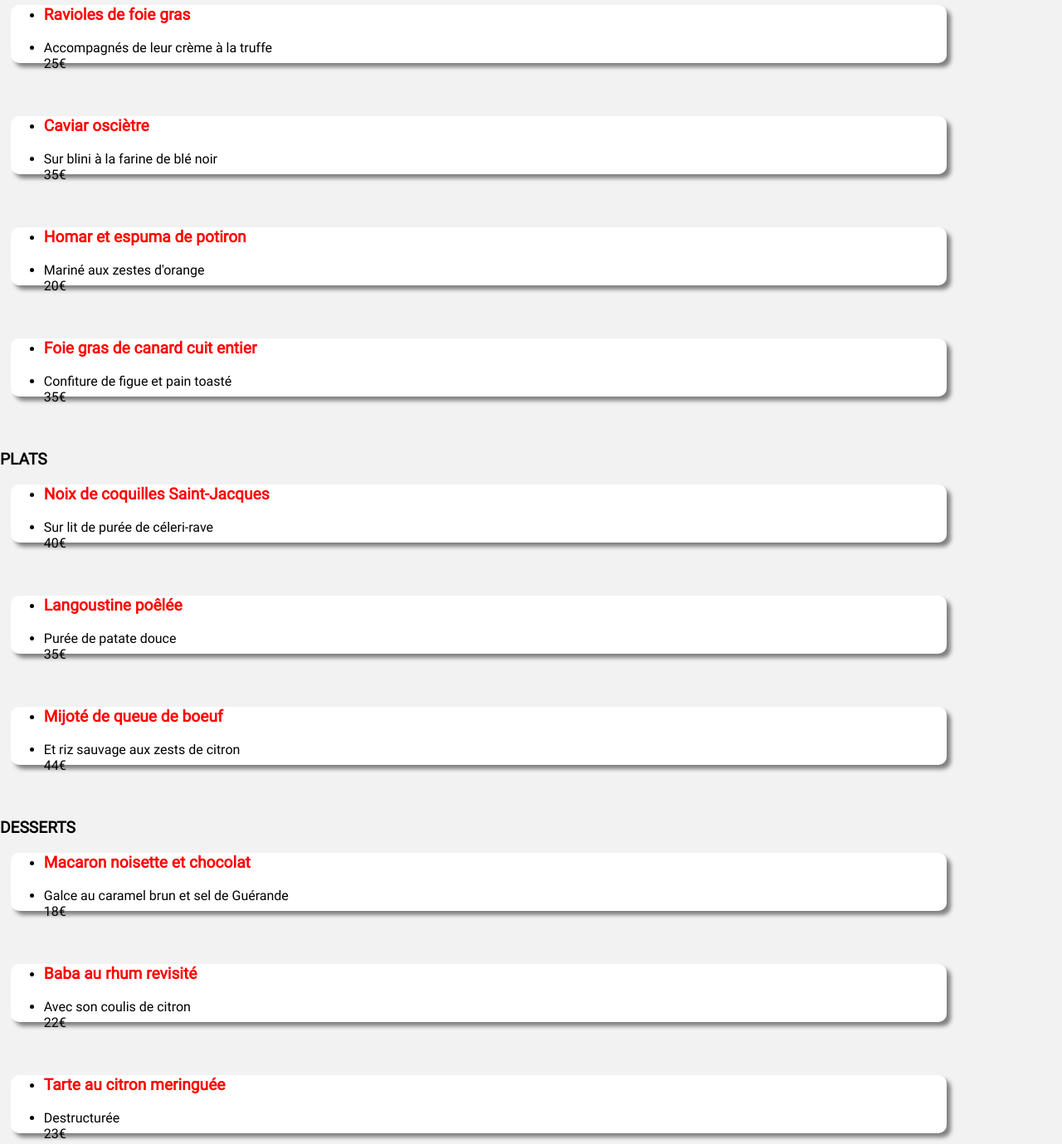
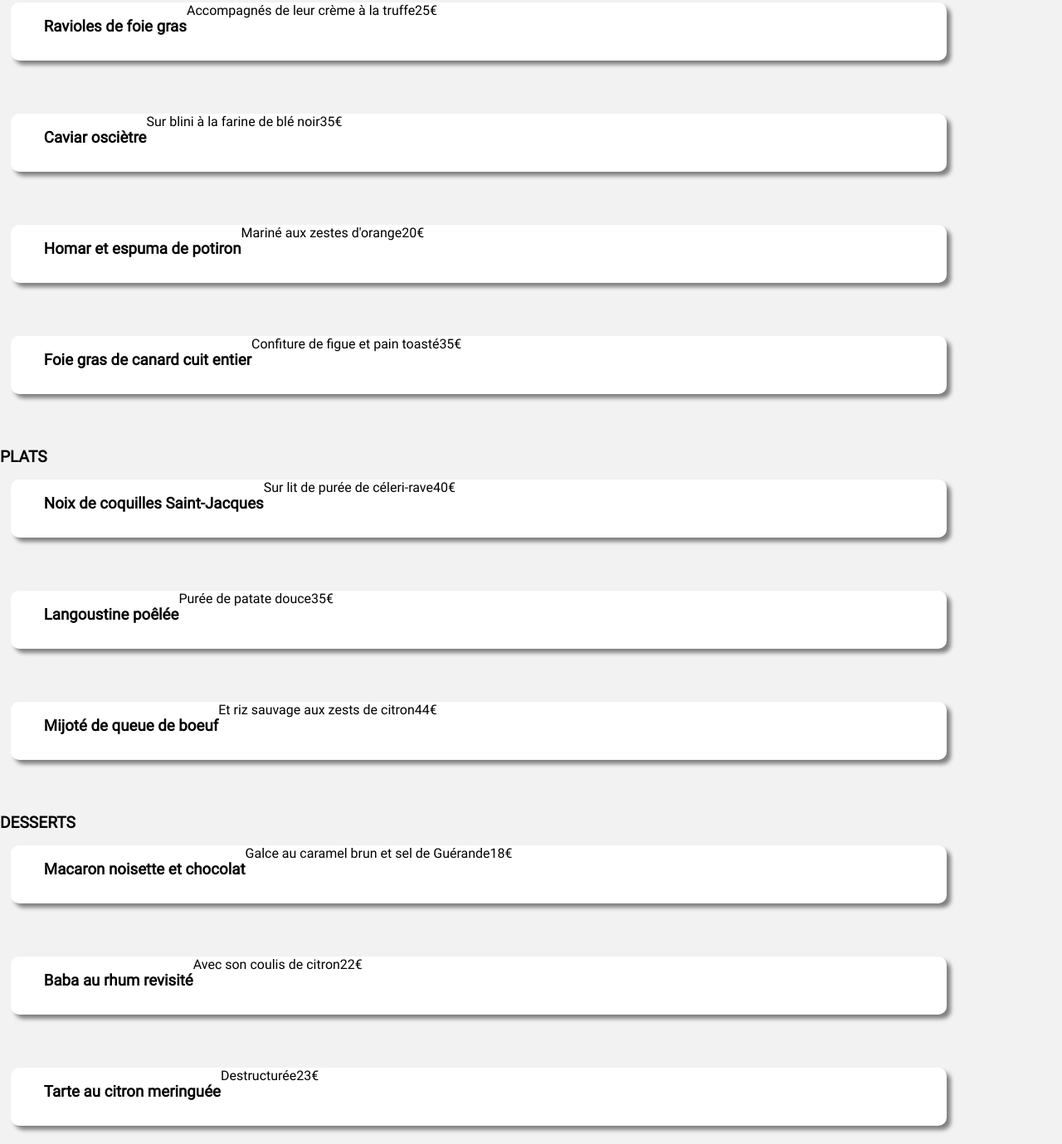
Before and after one commit to Masha95/P3Sass, a website: page noteenchantee.html in a window 1280 px wide. Shown: the part 1422-2801 px from the top of the page at 83% size. Drawn offline with Linux system fonts and the light colour scheme; files that its build step writes are made by us from their sources; files whose address does not match are found by name.

Commit message:
Clean Version

```diff
--- a/noteenchantee.html
+++ b/noteenchantee.html
@@ -2,11 +2,12 @@
 <html lang="fr">
 
     <head>
-        <meta charset="utf-8" />
+        <meta charset="utf-8">
         <meta name="viewport" content="width=device-width, initial-scale=1">
-        <link rel="stylesheet" type="text/css" href="/Users/mariepichon/Documents/Projets_OC/Travail/P3_Marie_Pichon/Maintainable-CSS-with-SASS-pt04ch02_start/public/css/style.css" />
-        <link rel="stylesheet" type="text/css" href="css/style.css" />
+        <link rel="stylesheet" type="text/css" href="/Users/mariepichon/Documents/Projets_OC/Travail/P3_Marie_Pichon/Maintainable-CSS-with-SASS-pt04ch02_start/public/css/style.css">
+        <link rel="stylesheet" type="text/css" href="css/style.css">
         <script src="https://kit.fontawesome.com/7ab0d1d58b.js" crossorigin="anonymous"></script>
+        <title>La note enchantée</title>
     </head>
 
 <body>
@@ -26,63 +27,63 @@
         <ul>
             <li><h3>Ravioles de foie gras</h3></li>
             <li>Accompagnés de leur crème à la truffe</li>
-            <div class="price">25€</div>
+            <li class="price">25€</li>
         </ul>
 
         <ul>
             <li><h3>Caviar osciètre</h3></li>
             <li>Sur blini à la farine de blé noir</li>
-            <div class="price">35€</div>
+            <li class="price">35€</li>
         </ul>
 
         <ul>
-            <li><h3>Homar et espuma de potiron<h3></li>
+            <li><h3>Homar et espuma de potiron</h3></li>
             <li>Mariné aux zestes d'orange</li>
-            <div class="price">20€</div>
+            <li class="price">20€</li>
         </ul>
 
         <ul>
-            <li><h3>Foie gras de canard cuit entier<h3></li>
+            <li><h3>Foie gras de canard cuit entier</h3></li>
             <li>Confiture de figue et pain toasté</li>
-            <div class="price">35€</div>
+            <li class="price">35€</li>
         </ul>
 
             <h2>PLATS</h2>
         <ul>
-            <li><h3>Noix de coquilles Saint-Jacques<h3></li>
+            <li><h3>Noix de coquilles Saint-Jacques</h3></li>
             <li>Sur lit de purée de céleri-rave</li>
-            <div class="price">40€</div>
+            <li class="price">40€</li>
         </ul>
 
         <ul>
-            <li><h3>Langoustine poêlée<h3></li>
+            <li><h3>Langoustine poêlée</h3></li>
             <li>Purée de patate douce</li>
-            <div class="price">35€</div>
+            <li class="price">35€</li>
         </ul>
 
         <ul>
-            <li><h3>Mijoté de queue de boeuf<h3></li>
+            <li><h3>Mijoté de queue de boeuf</h3></li>
             <li>Et riz sauvage aux zests de citron</li>
-            <div class="price">44€</div>
+            <li class="price">44€</li>
         </ul>
 
             <h2>DESSERTS</h2>
         <ul>
-            <li><h3>Macaron noisette et chocolat<h3></li>
+            <li><h3>Macaron noisette et chocolat</h3></li>
             <li>Galce au caramel brun et sel de Guérande</li>
-            <div class="price">18€</div>
+            <li class="price">18€</li>
         </ul>
 
         <ul>
-            <li><h3>Baba au rhum revisité<h3></li>
+            <li><h3>Baba au rhum revisité</h3></li>
             <li>Avec son coulis de citron</li>
-            <div class="price">22€</div>
+            <li class="price">22€</li>
         </ul>
 
         <ul>
-            <li><h3>Tarte au citron meringuée<h3></li>
+            <li><h3>Tarte au citron meringuée</h3></li>
             <li>Destructurée</li>
-            <div class="price">23€</div>
+            <li class="price">23€</li>
         </ul>
 
     <div class="btn">Commander</div>
--- a/sass/base/_typography.scss
+++ b/sass/base/_typography.scss
@@ -10,7 +10,7 @@ body {
 h1 {
     font-family: 'RobotoRegular', sans-serif;
     padding-top: 13%;
-    padding-left: 2%;
+    padding-left: 4%;
     font-style: bold;
     color: black;
 }
@@ -22,22 +22,32 @@ h2 {
 }
 
 h3 {
-    color: red;
-    font-size: larger;
-    font-weight: bolder;
+    color: black;
+
 }
 
 p {
-    font-size: small;
+    font-family: "RobotoRegular";
+    font-size: medium;
+    color: grey;
+    line-height: 15pt;
 }
 
 a {
     text-decoration: none;
-    height: 150px;     /*A verifier*/
+    font-weight: 600;
+    color: black;
+}
+
+ul {
+    display: flex;
+    & .price {
+        display: block;
+    }           /*A regarder*/
 }
 
 li {
-    text-decoration: none;    /*doesn't work*/
+    list-style-type: none;
 }
 
 .textePalette {
```
Also changed, not shown: alafrancaise.html (+13 -12 lines), delicedessens.html (+13 -12 lines), index.html (+17 -16 lines), palettedugout.html (+14 -13 lines), public/css/style.css, 1 other file.
